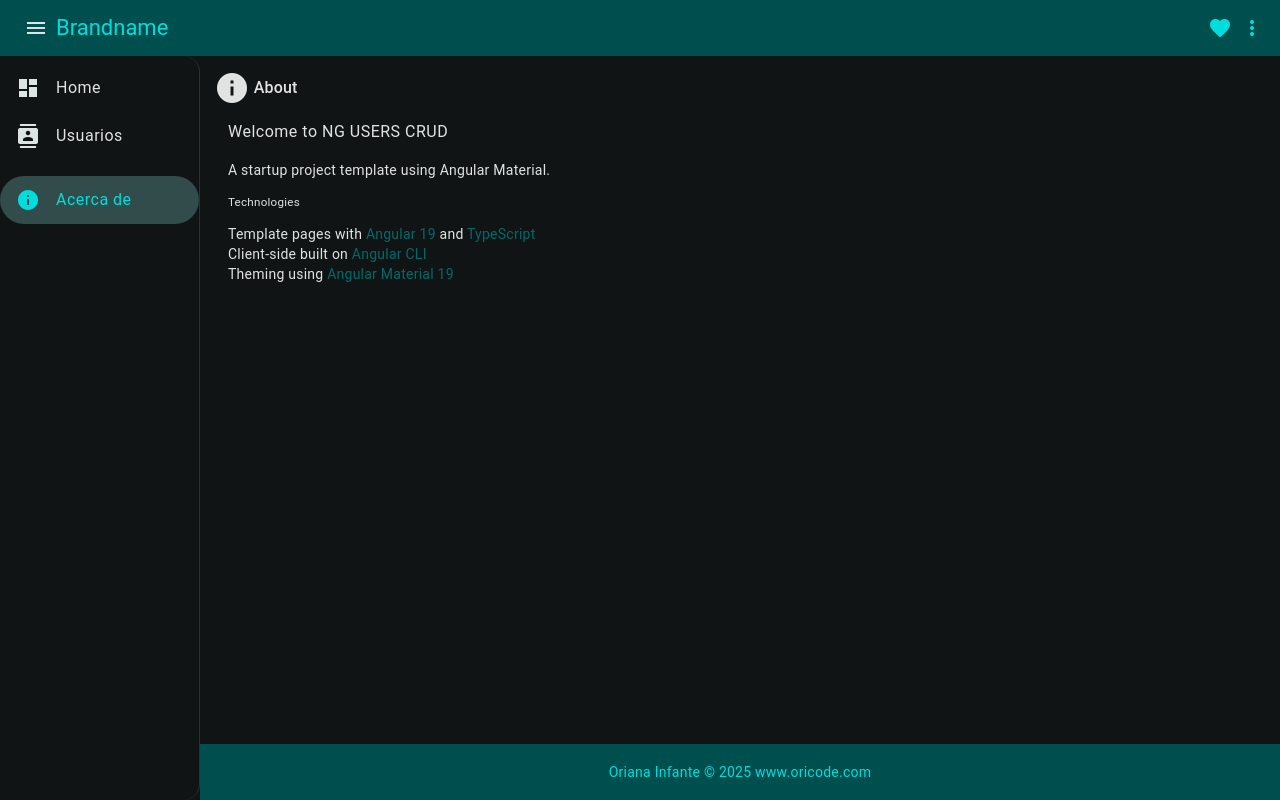
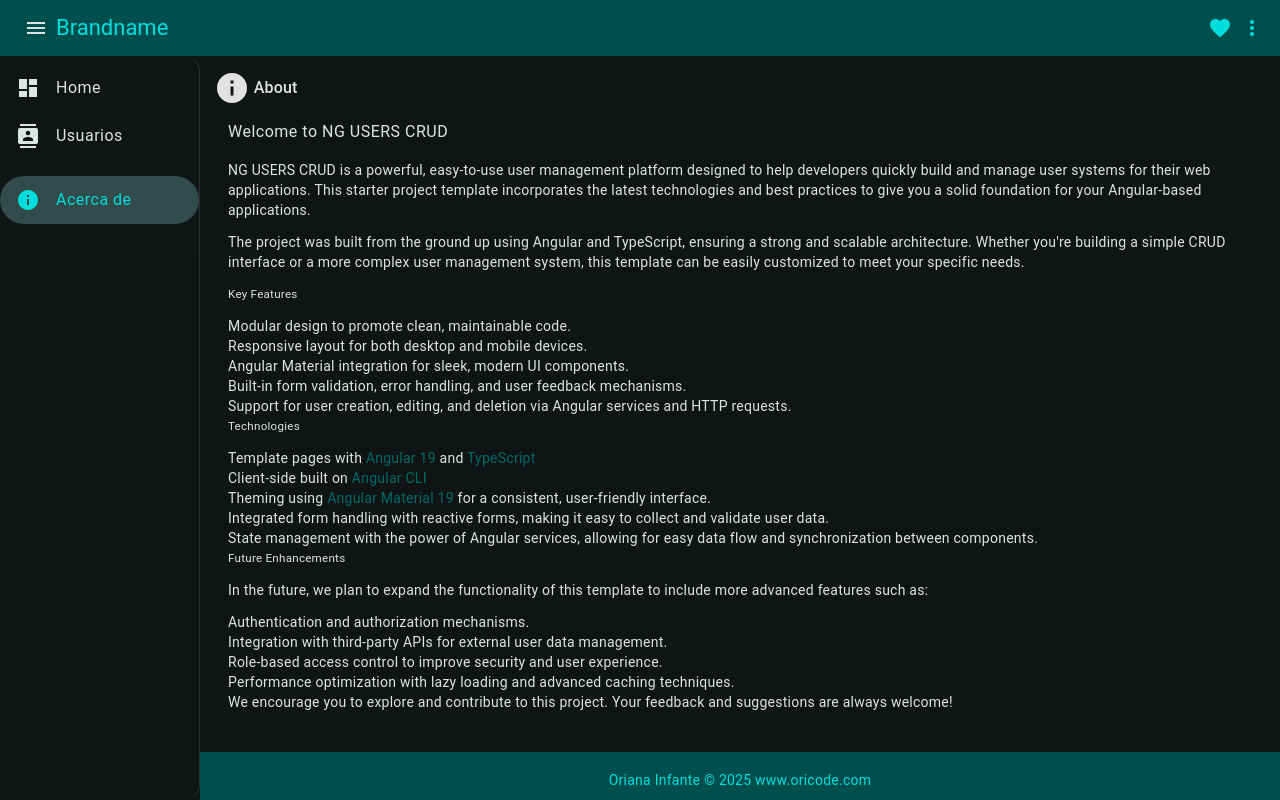
Before and after one commit to Orianig/ng-users-crud, an Angular app: page /about in a window 1280 px wide. Built offline with nearby package versions, Linux system fonts and the light colour scheme.

Commit message:
refactor: home responsive, remove comments

```diff
--- a/src/app/app.component.html
+++ b/src/app/app.component.html
@@ -9,7 +9,7 @@
     </div>
   </app-header>
 
-  <mat-sidenav-container class="app-sidenav-container" [style.marginTop.px]="mobileQuery.matches ? 56 : 0">
+  <mat-sidenav-container class="app-sidenav-container">
     <mat-sidenav #mainNav class="app-sidenav-nav" [mode]="mobileQuery.matches ? 'over' : 'side'"
                  [fixedInViewport]="mobileQuery.matches" fixedTopGap="56" [opened]="!mobileQuery.matches">
       <app-navigation></app-navigation>
--- a/src/app/core/models/user.model.ts
+++ b/src/app/core/models/user.model.ts
@@ -11,5 +11,5 @@ export interface UserResponse {
   per_page: number;
   total: number;
   total_pages: number;
-  data: User[]; // Lista de usuarios
+  data: User[];
 }
--- a/src/app/pages/about/about.component.html
+++ b/src/app/pages/about/about.component.html
@@ -3,14 +3,43 @@
 <div class="page-content">
   <h4>Welcome to NG USERS CRUD</h4>
   <p>
-    A startup project template using Angular Material.<br />
+    NG USERS CRUD is a powerful, easy-to-use user management platform designed to help developers quickly build and manage user systems for their web applications. This starter project template incorporates the latest technologies and best practices to give you a solid foundation for your Angular-based applications.
   </p>
+
+  <p>
+    The project was built from the ground up using Angular and TypeScript, ensuring a strong and scalable architecture. Whether you're building a simple CRUD interface or a more complex user management system, this template can be easily customized to meet your specific needs.
+  </p>
+
+  <h5>Key Features</h5>
+  <ul>
+    <li>Modular design to promote clean, maintainable code.</li>
+    <li>Responsive layout for both desktop and mobile devices.</li>
+    <li>Angular Material integration for sleek, modern UI components.</li>
+    <li>Built-in form validation, error handling, and user feedback mechanisms.</li>
+    <li>Support for user creation, editing, and deletion via Angular services and HTTP requests.</li>
+  </ul>
 
   <h5>Technologies</h5>
   <ul>
-    <li>Template pages with <a href="https://angular.dev" target="_blank" rel="nofollow">Angular 19</a> and <a
-        href="https://www.typescriptlang.org" target="_blank" rel="nofollow">TypeScript</a></li>
+    <li>Template pages with <a href="https://angular.dev" target="_blank" rel="nofollow">Angular 19</a> and <a href="https://www.typescriptlang.org" target="_blank" rel="nofollow">TypeScript</a></li>
     <li>Client-side built on <a href="https://angular.dev/cli" target="_blank" rel="nofollow">Angular CLI</a></li>
-    <li>Theming using <a href="https://material.angular.io" target="_blank" rel="nofollow">Angular Material 19</a></li>
+    <li>Theming using <a href="https://material.angular.io" target="_blank" rel="nofollow">Angular Material 19</a> for a consistent, user-friendly interface.</li>
+    <li>Integrated form handling with reactive forms, making it easy to collect and validate user data.</li>
+    <li>State management with the power of Angular services, allowing for easy data flow and synchronization between components.</li>
   </ul>
+
+  <h5>Future Enhancements</h5>
+  <p>
+    In the future, we plan to expand the functionality of this template to include more advanced features such as:
+  </p>
+  <ul>
+    <li>Authentication and authorization mechanisms.</li>
+    <li>Integration with third-party APIs for external user data management.</li>
+    <li>Role-based access control to improve security and user experience.</li>
+    <li>Performance optimization with lazy loading and advanced caching techniques.</li>
+  </ul>
+
+  <p>
+    We encourage you to explore and contribute to this project. Your feedback and suggestions are always welcome!
+  </p>
 </div>
```
